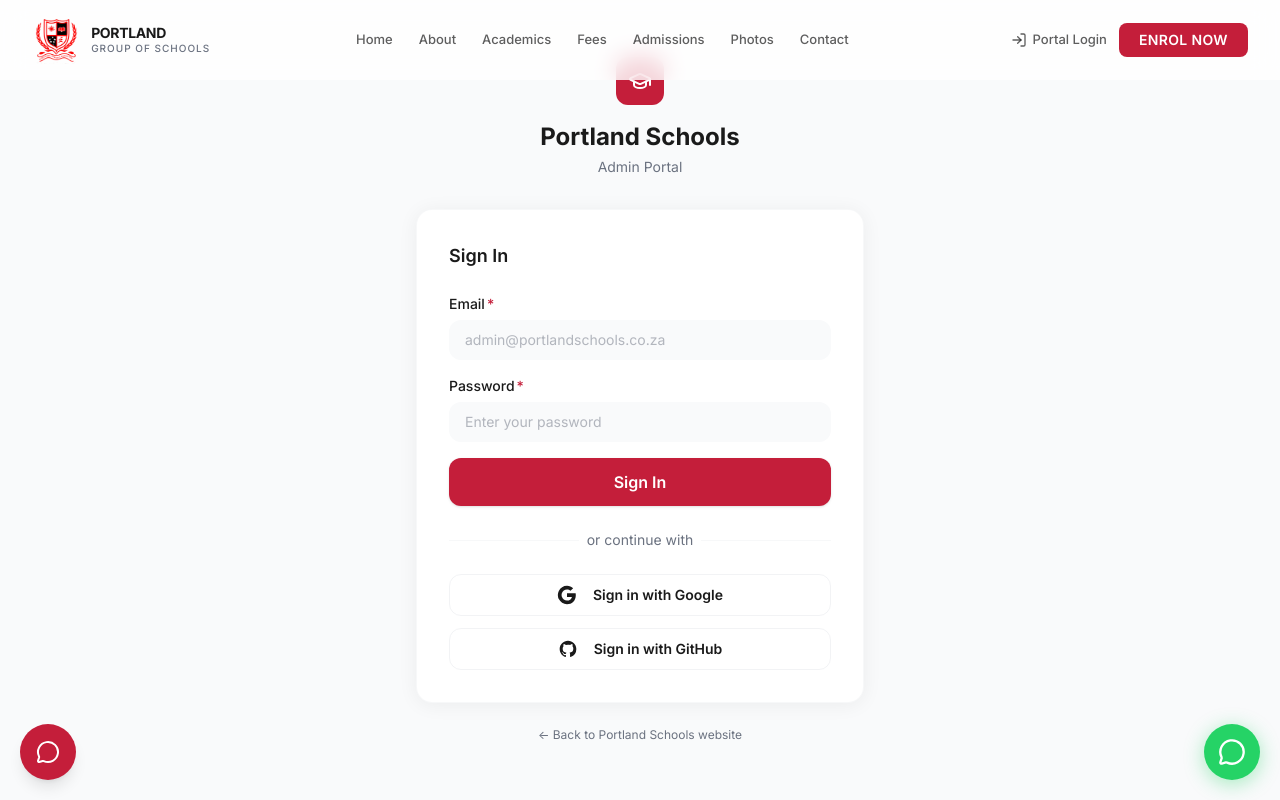
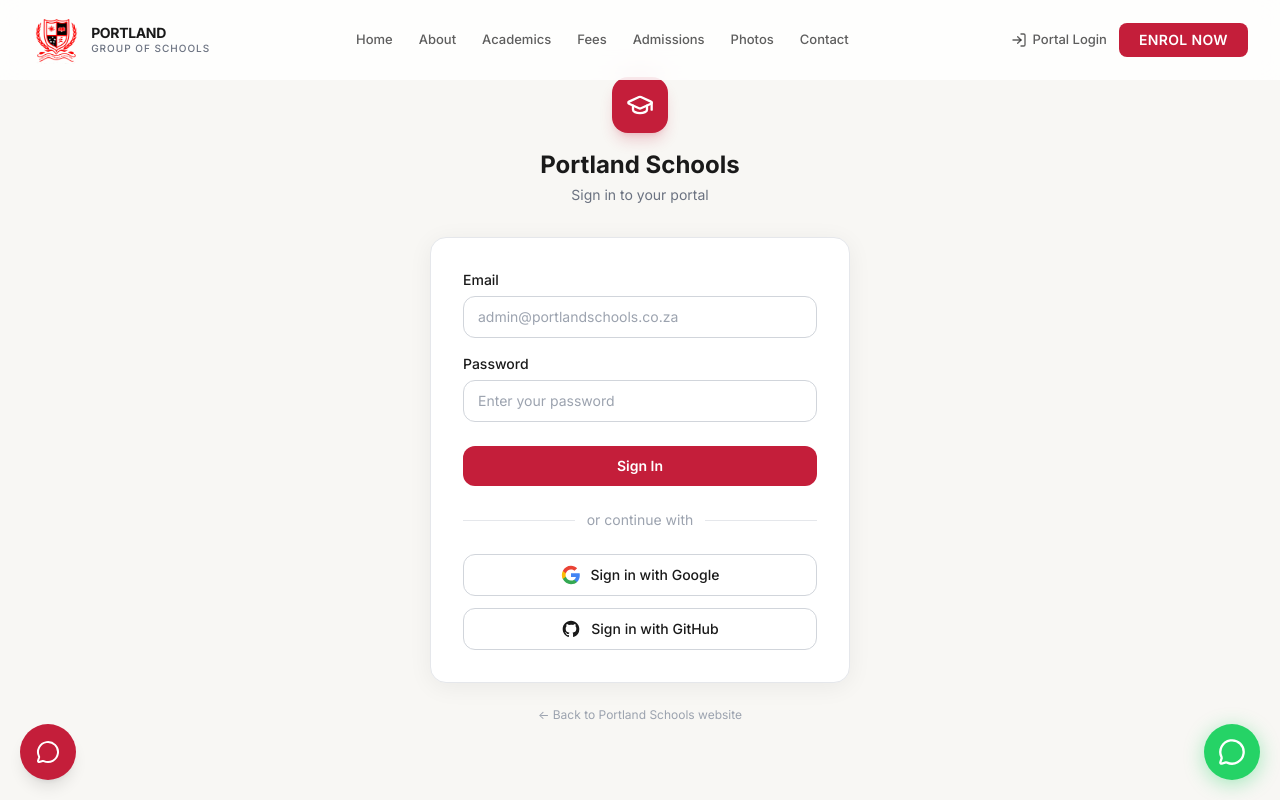
Before and after one commit to Crispen-ux/portland, a Next.js app: page /login in a window 1280 px wide. Shown: the top 800 px of the page. Built offline with nearby package versions, Linux system fonts and the light colour scheme.

Commit message:
Fix login page styling - remove Neon Auth CSS overrides

```diff
--- a/src/app/login/page.tsx
+++ b/src/app/login/page.tsx
@@ -1,11 +1,9 @@
 "use client";
 
-import "@neondatabase/auth-ui/css";
 import { useState } from "react";
 import { signIn } from "next-auth/react";
 import { useRouter, useSearchParams } from "next/navigation";
 import { Suspense } from "react";
-import { Button, Input } from "@/components/ui";
 import { GraduationCap, AlertCircle } from "lucide-react";
 import { authClient } from "@/lib/auth/neon-client";
 
@@ -44,92 +42,100 @@ function LoginForm() {
   };
 
   return (
-    <div className="min-h-screen flex items-center justify-center bg-portland-light px-4">
-      <div className="w-full max-w-md">
+    <div className="min-h-screen flex items-center justify-center bg-[#F8F7F4] px-4">
+      <div className="w-full max-w-[420px]">
+        {/* Logo */}
         <div className="text-center mb-8">
-          <div className="w-12 h-12 bg-portland-red rounded-xl flex items-center justify-center mx-auto mb-4">
-            <GraduationCap className="w-6 h-6 text-white" />
+          <div className="w-14 h-14 bg-[#C41E3A] rounded-2xl flex items-center justify-center mx-auto mb-4 shadow-lg shadow-[#C41E3A]/20">
+            <GraduationCap className="w-7 h-7 text-white" />
           </div>
-          <h1 className="text-2xl font-bold text-portland-dark">Portland Schools</h1>
-          <p className="text-sm text-portland-gray mt-1">Admin Portal</p>
+          <h1 className="text-2xl font-bold text-[#1A1A1A]">Portland Schools</h1>
+          <p className="text-sm text-[#6B7280] mt-1">Sign in to your portal</p>
         </div>
 
-        <div className="bg-white rounded-2xl p-8 shadow-[0_2px_20px_rgba(0,0,0,0.06)] border border-portland-mid/30">
-          <h2 className="text-lg font-semibold text-portland-dark mb-6">Sign In</h2>
-
+        {/* Card */}
+        <div className="bg-white rounded-2xl p-8 shadow-[0_4px_24px_rgba(0,0,0,0.06)] border border-[#E5E7EB]">
           {error && (
-            <div className="bg-red-50 border border-red-200 rounded-xl p-4 mb-6 flex items-start gap-3">
-              <AlertCircle className="w-5 h-5 text-red-500 mt-0.5 shrink-0" />
-              <p className="text-sm text-red-700">{error}</p>
+            <div className="bg-red-50 border border-red-200 rounded-xl p-3 mb-5 flex items-start gap-2.5">
+              <AlertCircle className="w-4 h-4 text-red-500 mt-0.5 shrink-0" />
+              <p className="text-sm text-red-600">{error}</p>
             </div>
           )}
 
           <form onSubmit={handleSubmit} className="space-y-4">
-            <Input
-              label="Email"
+            <div>
+              <label className="block text-sm font-medium text-[#1A1A1A] mb-1.5">Email</label>
+              <input
                 type="email"
                 value={email}
                 onChange={(e) => setEmail(e.target.value)}
                 placeholder="admin@portlandschools.co.za"
                 required
+                className="w-full px-3.5 py-2.5 text-sm border border-[#D1D5DB] rounded-xl focus:outline-none focus:ring-2 focus:ring-[#C41E3A]/20 focus:border-[#C41E3A] transition-colors placeholder:text-[#9CA3AF]"
               />
-            <Input
-              label="Password"
+            </div>
+            <div>
+              <label className="block text-sm font-medium text-[#1A1A1A] mb-1.5">Password</label>
+              <input
                 type="password"
                 value={password}
                 onChange={(e) => setPassword(e.target.value)}
                 placeholder="Enter your password"
                 required
+                className="w-full px-3.5 py-2.5 text-sm border border-[#D1D5DB] rounded-xl focus:outline-none focus:ring-2 focus:ring-[#C41E3A]/20 focus:border-[#C41E3A] transition-colors placeholder:text-[#9CA3AF]"
               />
-            <Button
+            </div>
+            <button
               type="submit"
-              loading={loading}
-              className="w-full"
-              size="lg"
+              disabled={loading}
+              className="w-full bg-[#C41E3A] hover:bg-[#A01830] text-white font-semibold py-2.5 px-4 rounded-xl transition-colors disabled:opacity-50 disabled:cursor-not-allowed text-sm mt-2"
             >
-              Sign In
-            </Button>
+              {loading ? "Signing in..." : "Sign In"}
+            </button>
           </form>
 
+          {/* Divider */}
           <div className="relative my-6">
             <div className="absolute inset-0 flex items-center">
-              <div className="w-full border-t border-portland-mid/30" />
+              <div className="w-full border-t border-[#E5E7EB]" />
             </div>
             <div className="relative flex justify-center text-sm">
-              <span className="px-2 bg-white text-portland-gray">or continue with</span>
+              <span className="px-3 bg-white text-[#9CA3AF]">or continue with</span>
             </div>
           </div>
 
+          {/* Social buttons */}
           <div className="space-y-3">
-            <Button
-              variant="outline"
-              className="w-full"
+            <button
+              type="button"
               onClick={() => authClient.signIn.social({ provider: "google" })}
+              className="w-full flex items-center justify-center gap-2.5 border border-[#D1D5DB] rounded-xl py-2.5 px-4 text-sm font-medium text-[#1A1A1A] hover:bg-[#F9FAFB] transition-colors"
             >
-              <svg className="w-5 h-5 mr-2" viewBox="0 0 24 24">
-                <path fill="currentColor" d="M22.56 12.25c0-.78-.07-1.53-.2-2.25H12v4.26h5.92c-.26 1.37-1.04 2.53-2.21 3.31v2.77h3.57c2.08-1.92 3.28-4.74 3.28-8.09z" />
-                <path fill="currentColor" d="M12 23c2.97 0 5.46-.98 7.28-2.66l-3.57-2.77c-.98.66-2.23 1.06-3.71 1.06-2.86 0-5.29-1.93-6.16-4.53H2.18v2.84C3.99 20.53 7.7 23 12 23z" />
-                <path fill="currentColor" d="M5.84 14.09c-.22-.66-.35-1.36-.35-2.09s.13-1.43.35-2.09V7.07H2.18C1.43 8.55 1 10.22 1 12s.43 3.45 1.18 4.93l2.85-2.22.81-.62z" />
-                <path fill="currentColor" d="M12 5.38c1.62 0 3.06.56 4.21 1.64l3.15-3.15C17.45 2.09 14.97 1 12 1 7.7 1 3.99 3.47 2.18 7.07l3.66 2.84c.87-2.6 3.3-4.53 6.16-4.53z" />
+              <svg className="w-5 h-5" viewBox="0 0 24 24">
+                <path fill="#4285F4" d="M22.56 12.25c0-.78-.07-1.53-.2-2.25H12v4.26h5.92c-.26 1.37-1.04 2.53-2.21 3.31v2.77h3.57c2.08-1.92 3.28-4.74 3.28-8.09z" />
+                <path fill="#34A853" d="M12 23c2.97 0 5.46-.98 7.28-2.66l-3.57-2.77c-.98.66-2.23 1.06-3.71 1.06-2.86 0-5.29-1.93-6.16-4.53H2.18v2.84C3.99 20.53 7.7 23 12 23z" />
+                <path fill="#FBBC05" d="M5.84 14.09c-.22-.66-.35-1.36-.35-2.09s.13-1.43.35-2.09V7.07H2.18C1.43 8.55 1 10.22 1 12s.43 3.45 1.18 4.93l2.85-2.22.81-.62z" />
+                <path fill="#EA4335" d="M12 5.38c1.62 0 3.06.56 4.21 1.64l3.15-3.15C17.45 2.09 14.97 1 12 1 7.7 1 3.99 3.47 2.18 7.07l3.66 2.84c.87-2.6 3.3-4.53 6.16-4.53z" />
               </svg>
               Sign in with Google
-            </Button>
-            <Button
-              variant="outline"
-              className="w-full"
+            </button>
+            <button
+              type="button"
               onClick={() => authClient.signIn.social({ provider: "github" })}
+              className="w-full flex items-center justify-center gap-2.5 border border-[#D1D5DB] rounded-xl py-2.5 px-4 text-sm font-medium text-[#1A1A1A] hover:bg-[#F9FAFB] transition-colors"
             >
-              <svg className="w-5 h-5 mr-2" fill="currentColor" viewBox="0 0 24 24">
+              <svg className="w-5 h-5" fill="#1A1A1A" viewBox="0 0 24 24">
                 <path fillRule="evenodd" clipRule="evenodd" d="M12 2C6.477 2 2 6.484 2 12.017c0 4.425 2.865 8.18 6.839 9.504.5.092.682-.217.682-.483 0-.237-.008-.868-.013-1.703-2.782.605-3.369-1.343-3.369-1.343-.454-1.158-1.11-1.466-1.11-1.466-.908-.62.069-.608.069-.608 1.003.07 1.531 1.032 1.531 1.032.892 1.53 2.341 1.088 2.91.832.092-.647.35-1.088.636-1.338-2.22-.253-4.555-1.113-4.555-4.951 0-1.093.39-1.988 1.029-2.688-.103-.253-.446-1.272.098-2.65 0 0 .84-.27 2.75 1.026A9.564 9.564 0 0112 6.844c.85.004 1.705.115 2.504.337 1.909-1.296 2.747-1.027 2.747-1.027.546 1.379.202 2.398.1 2.651.64.7 1.028 1.595 1.028 2.688 0 3.848-2.339 4.695-4.566 4.943.359.309.678.92.678 1.855 0 1.338-.012 2.419-.012 2.747 0 .268.18.58.688.482A10.019 10.019 0 0022 12.017C22 6.484 17.522 2 12 2z" />
               </svg>
               Sign in with GitHub
-            </Button>
+            </button>
           </div>
         </div>
 
-        <p className="text-center text-xs text-portland-gray mt-6">
-          <a href="/" className="hover:text-portland-red transition-colors">
-            ← Back to Portland Schools website
+        {/* Back link */}
+        <p className="text-center text-xs text-[#9CA3AF] mt-6">
+          <a href="/" className="hover:text-[#C41E3A] transition-colors">
+            &larr; Back to Portland Schools website
           </a>
         </p>
       </div>
@@ -141,8 +147,8 @@ export default function LoginPage() {
   return (
     <Suspense
       fallback={
-        <div className="min-h-screen flex items-center justify-center bg-portland-light">
-          <div className="text-portland-gray">Loading...</div>
+        <div className="min-h-screen flex items-center justify-center bg-[#F8F7F4]">
+          <div className="text-[#6B7280]">Loading...</div>
         </div>
       }
     >
```
Lines whose indentation alone changed are shown as unchanged.
